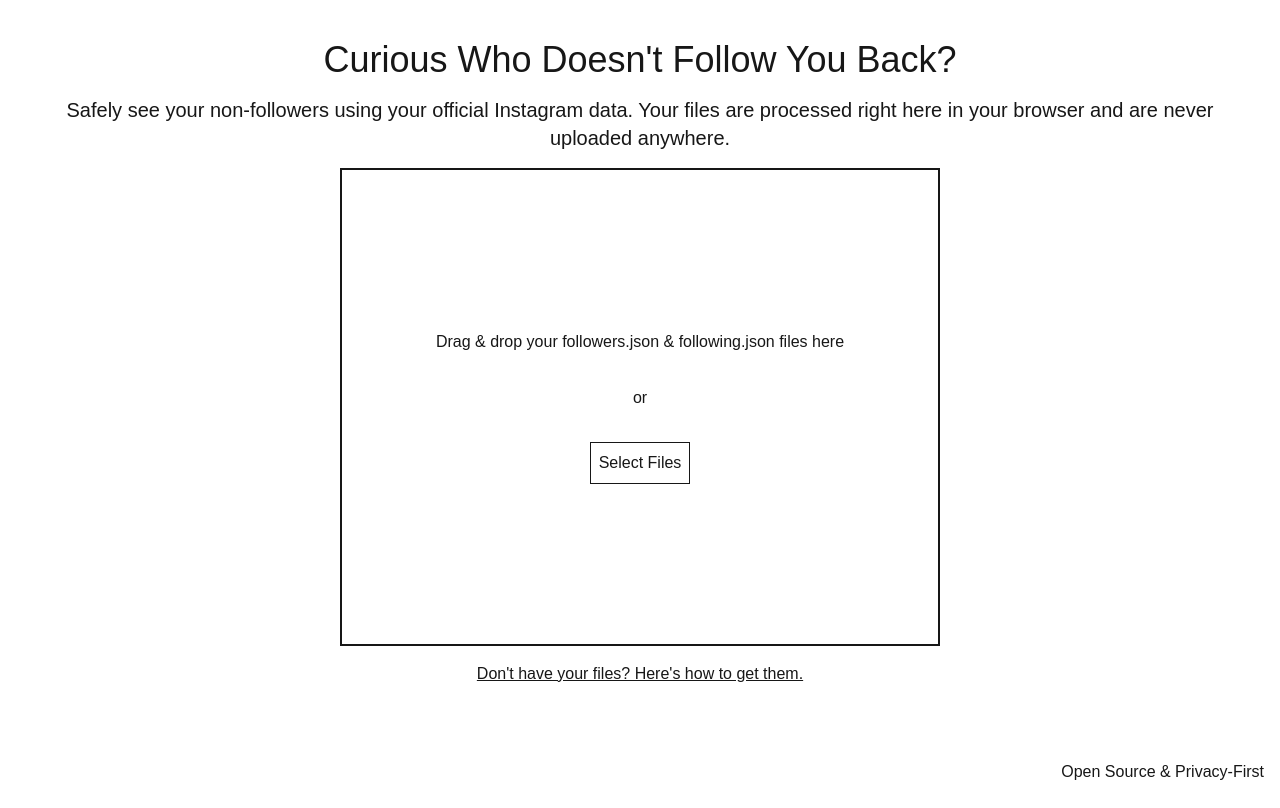
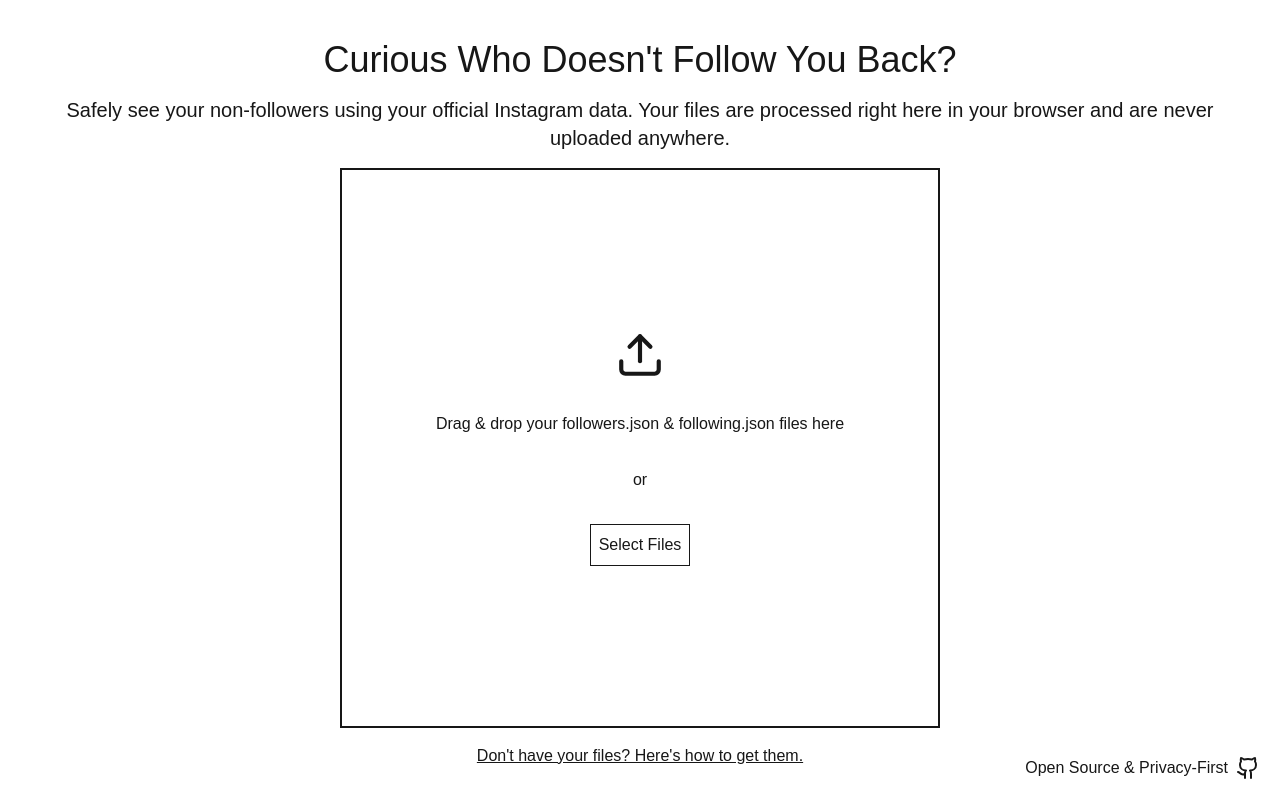
Before and after one commit to Eric-Zhang-Developer/follow-diff, a Next.js app: page / in a window 1280 px wide. Built offline with nearby package versions, Linux system fonts and the light colour scheme.

Commit message:
add icons

```diff
--- a/src/app/page.tsx
+++ b/src/app/page.tsx
@@ -1,5 +1,6 @@
 "use client"
 
+import { Github, Upload } from "lucide-react";
 import Link from "next/link";
 
 
@@ -11,14 +12,15 @@ export default function Home() {
         <h2 className="text-xl text-center">Safely see your non-followers using your official Instagram data. Your files are processed right here in your browser and are never uploaded anywhere.</h2>
         {/* Drop Zone */}
         <div className="border-2 px-1/2 py-40 flex flex-col gap-8 items-center justify-center w-1/2">
+          <Upload size={50}></Upload>
           Drag & drop your followers.json & following.json files here
           <span>or</span>
           <button className="border-1 p-2">Select Files</button>
         </div>
         <Link href="/tutorial" className="underline"> Don&apos;t have your files? Here&apos;s how to get them.</Link>
       </main>
-      <footer className="fixed bottom-0 right-0 p-4">
-        Open Source & Privacy-First
+      <footer className="fixed bottom-0 right-0 p-5 flex flex-row gap-2">
+        Open Source & Privacy-First <Github></Github>
       </footer>
     </div>
   );
```
